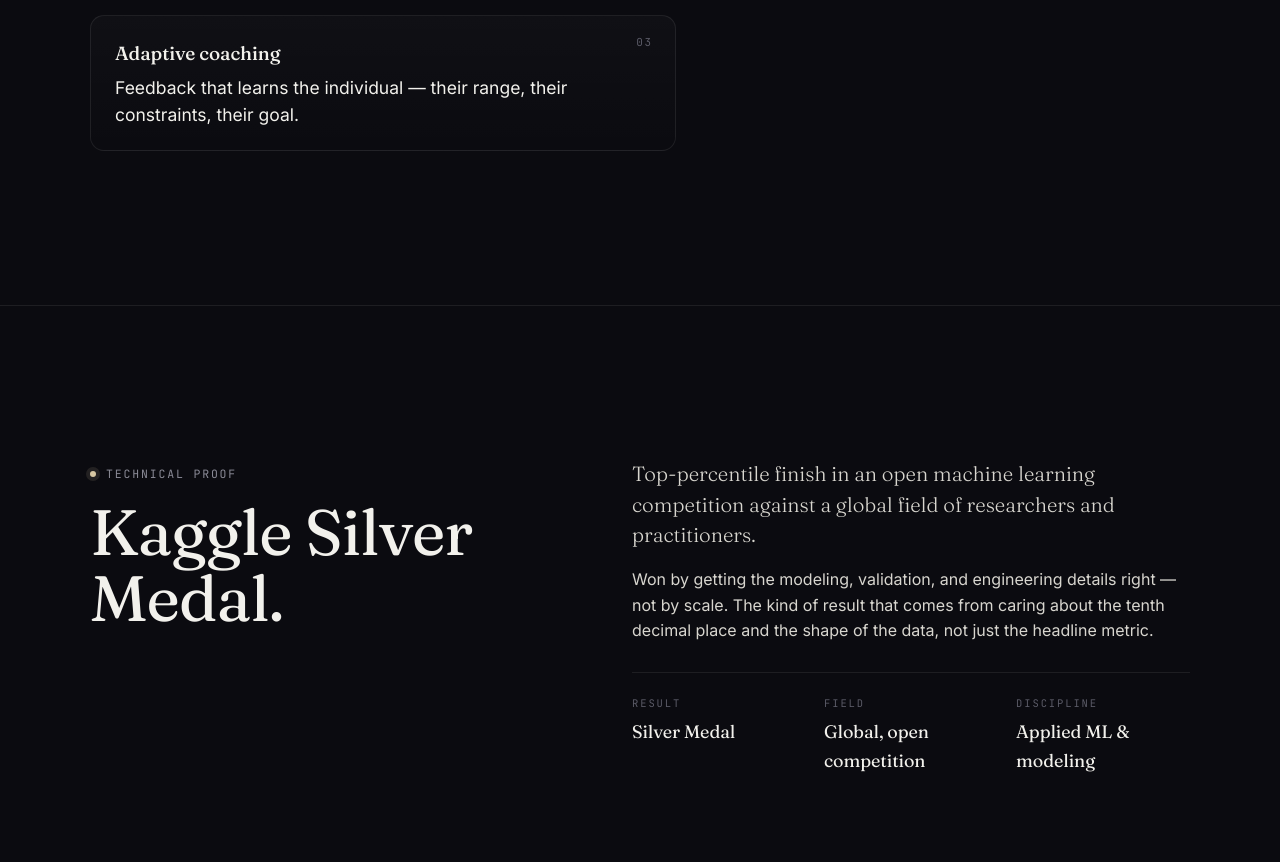
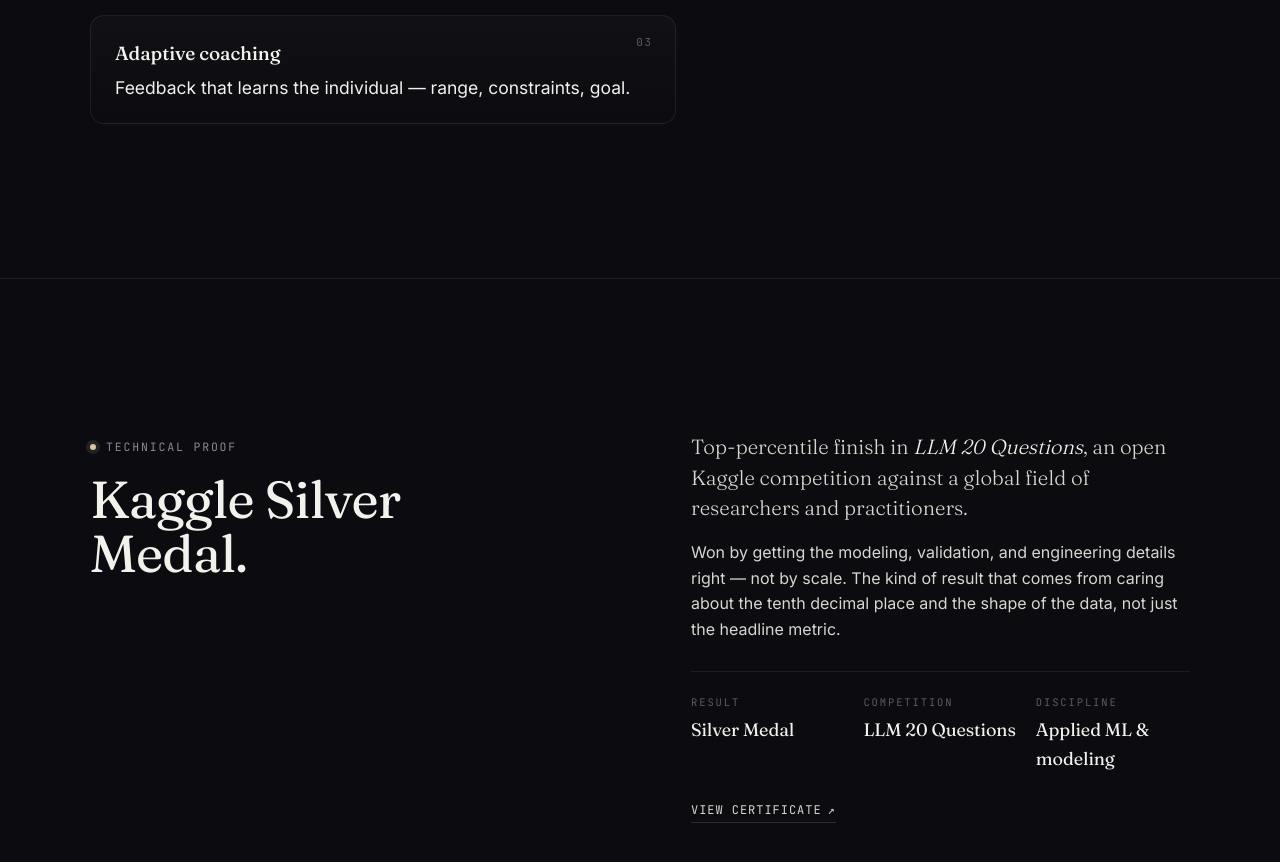
Before and after one commit to jameshu88/personal-website, a plain HTML site: page index.html in a window 1280 px wide. Shown: the part 1842-2704 px from the top of the page. Drawn offline with Linux system fonts and the light colour scheme.

Commit message:
Fix CML title overflow; add Kaggle + Pennmem links; first-person voice

```diff
--- a/index.html
+++ b/index.html
@@ -86,14 +86,14 @@
       <div class="feature">
         <div class="feature__copy reveal" style="--delay:80ms">
           <p>
-            We're building the feedback loop that's been missing from physical practice:
+            I'm building the feedback loop that's been missing from physical practice:
             millisecond-accurate pose analysis, biomechanical reasoning, and coaching that
             adapts to the individual instead of the average.
           </p>
           <p>
             The hard parts are real-time inference on consumer hardware, modeling form as a
             structured signal rather than a classification, and earning trust from athletes
-            and clinicians. Treating the body the way modern tooling treats code &mdash;
+            and clinicians. I'm treating the body the way modern tooling treats code &mdash;
             instrumented, diff-able, improvable.
           </p>
           <ul class="pillars">
@@ -110,7 +110,7 @@
             <li>
               <span class="pillars__k">03</span>
               <h3>Adaptive coaching</h3>
-              <p>Feedback that learns the individual &mdash; their range, their constraints, their goal.</p>
+              <p>Feedback that learns the individual &mdash; range, constraints, goal.</p>
             </li>
           </ul>
         </div>
@@ -174,8 +174,8 @@
         </div>
         <div class="two-col__body reveal" style="--delay:80ms">
           <p class="lede">
-            Top-percentile finish in an open machine learning competition against a global
-            field of researchers and practitioners.
+            Top-percentile finish in <em>LLM 20 Questions</em>, an open Kaggle competition
+            against a global field of researchers and practitioners.
           </p>
           <p>
             Won by getting the modeling, validation, and engineering details right
@@ -187,12 +187,17 @@
               <dt>Result</dt><dd>Silver Medal</dd>
             </div>
             <div>
-              <dt>Field</dt><dd>Global, open competition</dd>
+              <dt>Competition</dt><dd>LLM 20 Questions</dd>
             </div>
             <div>
               <dt>Discipline</dt><dd>Applied ML &amp; modeling</dd>
             </div>
           </dl>
+          <p class="link-row">
+            <a class="ext-link" href="https://www.kaggle.com/certification/competitions/jameshu8/llm-20-questions" target="_blank" rel="noopener">
+              View certificate <span aria-hidden="true">↗</span>
+            </a>
+          </p>
         </div>
       </div>
     </div>
@@ -203,7 +208,7 @@
       <div class="two-col">
         <div class="two-col__copy reveal">
           <span class="eyebrow"><span class="eyebrow__dot" aria-hidden="true"></span>Research</span>
-          <h2 class="section__title">Computational&nbsp;Memory Lab, UPenn.</h2>
+          <h2 class="section__title">Computational Memory Lab, UPenn.</h2>
         </div>
         <div class="two-col__body reveal" style="--delay:80ms">
           <p class="lede">
@@ -225,6 +230,11 @@
             <li>Unity / C#</li>
             <li>Signal processing</li>
           </ul>
+          <p class="link-row">
+            <a class="ext-link" href="https://github.com/pennmem" target="_blank" rel="noopener">
+              Lab on GitHub · @pennmem <span aria-hidden="true">↗</span>
+            </a>
+          </p>
         </div>
       </div>
     </div>
--- a/style.css
+++ b/style.css
@@ -484,13 +484,22 @@
 /* two-column section (Kaggle, Research) */
 .two-col {
   display: grid;
-  grid-template-columns: minmax(0, 1fr) minmax(0, 1.2fr);
+  grid-template-columns: minmax(0, 1.05fr) minmax(0, 1fr);
   gap: clamp(32px, 6vw, 80px);
   align-items: start;
 }
 @media (max-width: 880px) { .two-col { grid-template-columns: 1fr; } }
-.two-col__copy { position: sticky; top: 100px; }
+.two-col__copy { position: sticky; top: 100px; min-width: 0; }
 @media (max-width: 880px) { .two-col__copy { position: static; } }
+.two-col__copy .section__title {
+  font-size: clamp(30px, 4.2vw, 52px);
+  line-height: 1.05;
+  overflow-wrap: break-word;
+  word-break: normal;
+  hyphens: auto;
+  max-width: 14ch;
+}
+.two-col__body { min-width: 0; }
 .two-col__body p { margin: 0 0 16px; color: var(--ink-2); max-width: 60ch; }
 
 .stat {
@@ -535,6 +544,27 @@
   border: 1px solid var(--line);
   border-radius: 999px;
   background: rgba(255,255,255,0.02);
+}
+
+/* external link row (sits under stats / tags) */
+.link-row { margin: 22px 0 0 !important; }
+.ext-link {
+  display: inline-flex;
+  align-items: center;
+  gap: 6px;
+  font-family: var(--mono);
+  font-size: 12px;
+  letter-spacing: 0.08em;
+  text-transform: uppercase;
+  color: var(--ink-2);
+  padding-bottom: 2px;
+  border-bottom: 1px solid var(--line-2);
+  transition: color .2s var(--ease), border-color .2s var(--ease), transform .2s var(--ease);
+}
+.ext-link:hover {
+  color: var(--ink);
+  border-bottom-color: var(--ink);
+  transform: translateY(-1px);
 }
 
 /* thesis */
```
